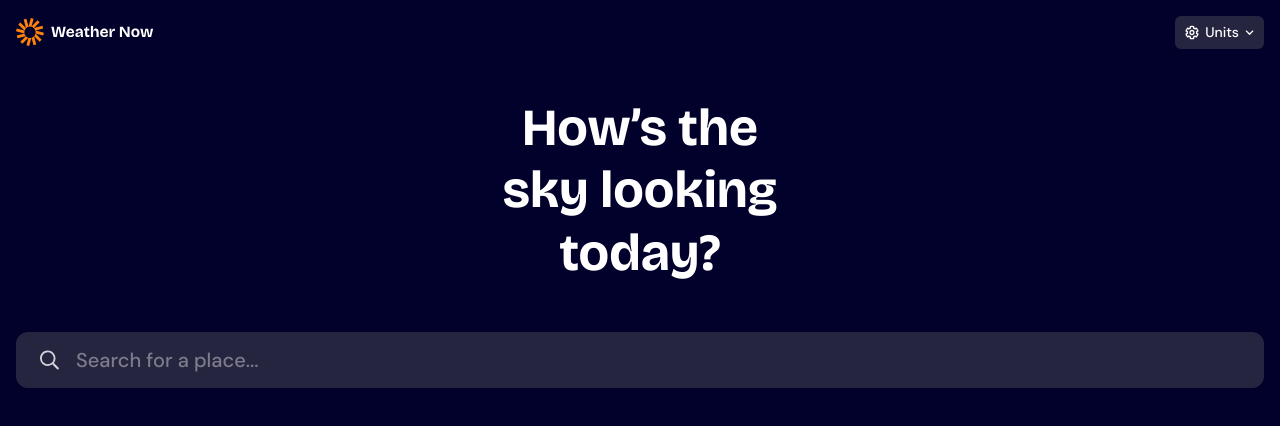
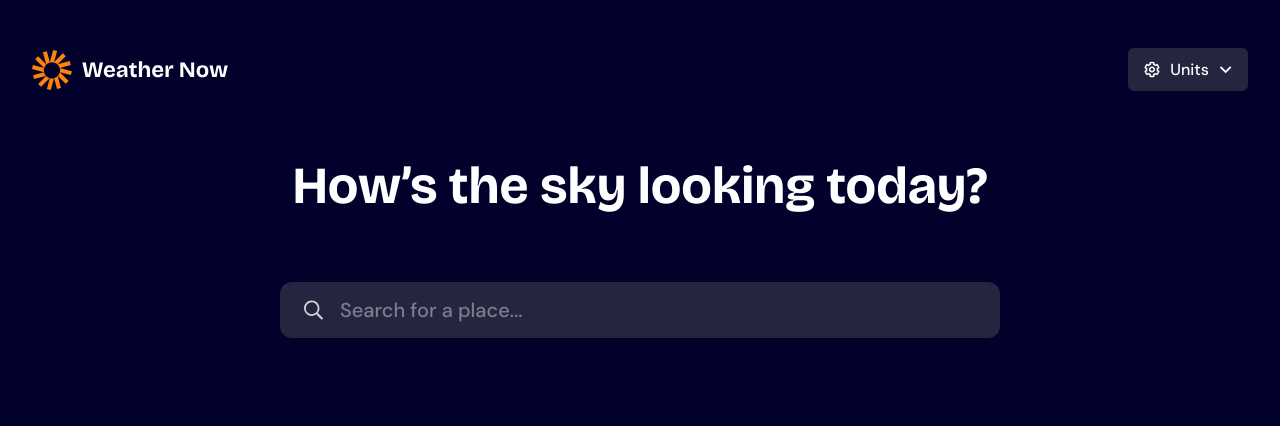
Before and after one commit to NoonPanirSabzi/weather-app, a React (Vite) app: page / in a window 1280 px wide. Shown: the top 426 px of the page. Built offline with nearby package versions, Linux system fonts and the light colour scheme.

Commit message:
feat(ui): implement responsive design for tablet and desktop

```diff
--- a/src/App.css
+++ b/src/App.css
@@ -48,11 +48,15 @@
   --radius-20: 1.25rem;
   --radius-24: 1.5rem;
   --radius-full: 62.4375rem;
+
+  /* breakpoints */
+  --breakpoint-tablet: 48em;
+  --breakpoint-desktop: 80em;
 }
 
 @layer base {
   body {
-    @apply bg-neutral-900
+    @apply bg-neutral-900;
   }
 }
 
--- a/src/App.tsx
+++ b/src/App.tsx
@@ -165,17 +165,21 @@ function App() {
   // for presentation yourself
 
   return (
-    <div className="flex flex-col gap-600 p-200">
+    <div className="mx-auto flex max-w-[76rem] flex-col gap-600 p-200 tablet:p-300 desktop:gap-y-800 desktop:px-0 desktop:pt-600 desktop:pb-1000">
       <Header />
-      <h1 className="text-preset-2 mx-auto max-w-[20.625rem] text-center text-neutral-0">
+      <h1 className="text-preset-2 mx-auto max-w-[20.625rem] text-center text-neutral-0 tablet:max-w-[30rem] desktop:max-w-full">
         How’s the sky looking today?
       </h1>
-      <div className="flex flex-col gap-y-400">
-        <Search setCity={setCity} />
+      <div className="flex flex-col gap-y-400 desktop:grid desktop:grid-cols-3 desktop:gap-x-400 desktop:gap-y-600">
+        <div className="desktop:col-span-3">
+          <Search setCity={setCity} />
+        </div>
         {city && (
           <>
-            <WeatherInfo weatherInfo={weatherInfo} />
-            <DailyForecast data={dailyForecast} />
+            <div className="flex flex-col gap-y-400 desktop:col-span-2 desktop:justify-between">
+              <WeatherInfo weatherInfo={weatherInfo} />
+              <DailyForecast data={dailyForecast} />
+            </div>
             <HourlyForecast data={hourlyForecast} key={city.id} />
           </>
         )}
--- a/src/assets/components/DailyForecast.tsx
+++ b/src/assets/components/DailyForecast.tsx
@@ -12,7 +12,7 @@ export function DailyForecast({ data }: DailyForecastProps) {
   return (
     <div>
       <p className="text-preset-5 mb-250 text-neutral-0">Daily forecast</p>
-      <div className="grid grid-cols-3 gap-200">
+      <div className="grid grid-cols-3 gap-200 tablet:grid-cols-7">
         {data.map((d, i) => (
           <DailyForecastItem
             key={i}
--- a/src/assets/components/Header.tsx
+++ b/src/assets/components/Header.tsx
@@ -4,7 +4,11 @@ import { Units } from "./Units";
 export function Header() {
   return (
     <div className="flex items-center justify-between">
-      <img src={logo} className="w-[8.625rem]" alt="Weather Now logo" />
+      <img
+        src={logo}
+        className="w-[8.625rem] tablet:w-auto"
+        alt="Weather Now logo"
+      />
       <Units />
     </div>
   );
--- a/src/assets/components/HourlyForecast.tsx
+++ b/src/assets/components/HourlyForecast.tsx
@@ -37,7 +37,7 @@ export function HourlyForecast({ data }: hourlyForecastProps) {
   );
 
   return (
-    <div className="flex flex-col gap-200 rounded-20 bg-neutral-800 px-200 py-250 text-neutral-0">
+    <div className="flex h-[700px] flex-col gap-200 overflow-auto rounded-20 bg-neutral-800 px-200 py-250 text-neutral-0 tablet:p-300">
       <div className="flex items-center justify-between">
         <p className="text-preset-5">Hourly forecast</p>
         <DaysDropdown
--- a/src/assets/components/Search.tsx
+++ b/src/assets/components/Search.tsx
@@ -128,7 +128,10 @@ export function Search({ setCity }: SearchProps) {
   }, []);
 
   return (
-    <div className="relative flex flex-col gap-y-150" ref={searchContainerRef}>
+    <div
+      className="relative mx-auto flex w-full max-w-[45rem] flex-col gap-y-150"
+      ref={searchContainerRef}
+    >
       <div
         className="flex gap-x-200 rounded-12 bg-neutral-800 px-300 py-200"
         onClick={() => {
--- a/src/assets/components/Units.tsx
+++ b/src/assets/components/Units.tsx
@@ -4,17 +4,17 @@ import iconDropUp from "../images/icon-dropup.svg";
 
 export function Units() {
   return (
-    <div className="flex w-fit gap-x-075 rounded-6 bg-neutral-800 px-125 py-100">
+    <div className="flex w-fit gap-x-075 rounded-6 bg-neutral-800 px-125 py-100 tablet:gap-x-125 tablet:px-200 tablet:py-150">
       <img
         src={settingsIcon}
         alt="units settings icon"
-        className="w-[0.875rem]"
+        className="w-[0.875rem] tablet:w-auto"
       />
-      <p className="text-preset-8 text-neutral-0">Units</p>
+      <p className="text-preset-8 text-neutral-0 tablet:text-[1rem]">Units</p>
       <img
         src={iconDropDown}
         alt="drop down settings icon"
-        className="w-[0.5625rem]"
+        className="w-[0.5625rem] tablet:w-auto"
       />
     </div>
   );
--- a/src/assets/components/WeatherInfo.tsx
+++ b/src/assets/components/WeatherInfo.tsx
@@ -12,19 +12,19 @@ export function WeatherInfo({ weatherInfo }: WeatherInfoProps) {
   if (!weatherInfo) return;
 
   return (
-    <div className="flex flex-col gap-y-250">
-      <div className="relative w-fit">
+    <div className="flex flex-col gap-y-250 desktop:gap-y-400">
+      <div className="relative mx-auto w-fit">
         <picture>
           <source media="(min-width: 48rem)" srcSet={bgTodayLarge} />
           <img src={bgTodaySmall} alt="small background" />
         </picture>
-        <div className="absolute top-400 left-1/2 flex w-max -translate-x-1/2 flex-col items-center gap-y-150">
+        <div className="absolute top-400 left-1/2 flex w-max -translate-x-1/2 flex-col items-center gap-y-150 tablet:top-1/2 tablet:left-300 tablet:translate-x-0 tablet:-translate-y-1/2">
           <p className="text-preset-4 max-w-[300px] text-center text-neutral-0">
             {weatherInfo.location}
           </p>
           <p className="text-preset-6 text-neutral-0">{weatherInfo.date}</p>
         </div>
-        <div className="absolute bottom-200 left-1/2 flex w-max -translate-x-1/2 items-center gap-x-250">
+        <div className="absolute bottom-200 left-1/2 flex w-max -translate-x-1/2 items-center gap-x-250 tablet:right-300 tablet:bottom-1/2 tablet:left-auto tablet:translate-x-0 tablet:translate-y-1/2">
           <img
             src={getWeatherIcon(weatherInfo.weatherCode)}
             alt="today weather icon"
@@ -35,7 +35,7 @@ export function WeatherInfo({ weatherInfo }: WeatherInfoProps) {
           </p>
         </div>
       </div>
-      <div className="grid grid-cols-2 gap-200">
+      <div className="grid grid-cols-2 gap-200 tablet:grid-cols-4 tablet:gap-250 desktop:gap-300">
         <div className="flex flex-col gap-y-300 rounded-12 border border-neutral-600 bg-neutral-800 p-250">
           <p className="text-preset-6 text-neutral-200">Feels Like</p>
           <p className="text-preset-3 text-neutral-0">
```
